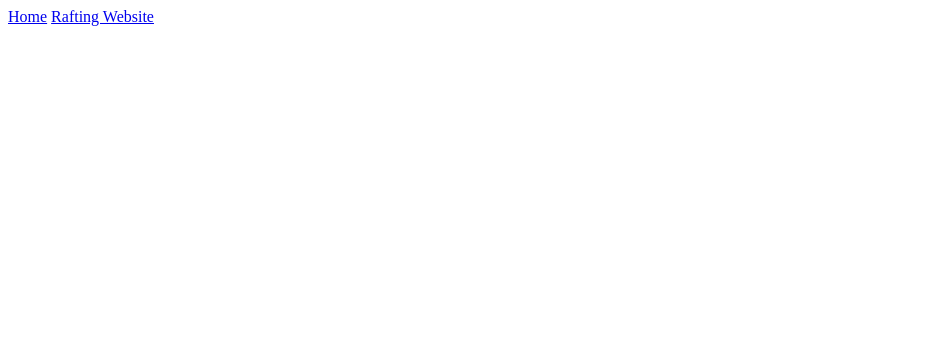
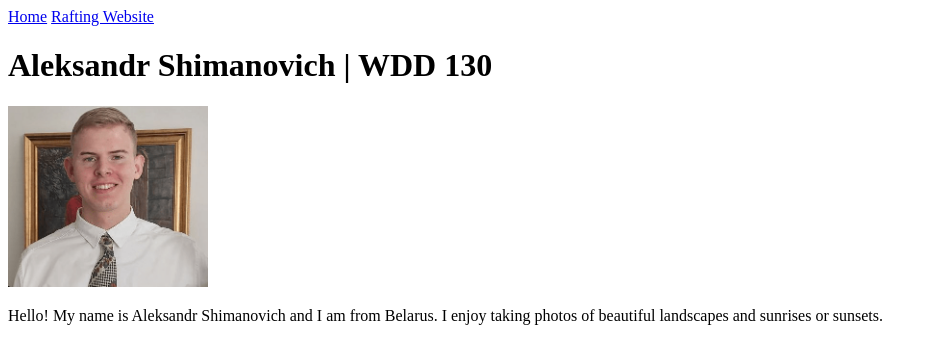
Before and after one commit to AstonMartinDB9/wdd130, a plain HTML site: page index.html in a window 1280 px wide. Shown: the whole page, without its empty margins (0-934 px from the left). Drawn offline with Linux system fonts and the light colour scheme.

Commit message:
profile and main

```diff
--- a/index.html
+++ b/index.html
@@ -12,7 +12,11 @@
             <a href="wwr">Rafting Website</a>
         </nav>
     </header>
-    <main></main>
+    <main>
+        <h1>Aleksandr Shimanovich | WDD 130</h1>
+        <img src="images/profile.png" alt="Hello my name is Aleksandr Shimanovich" width="200">
+        <p>Hello! My name is Aleksandr Shimanovich and I am from Belarus. I enjoy taking photos of beautiful landscapes and sunrises or sunsets.</p>
+    </main>
     <footer></footer>
 </body>
 </html>
```
Also changed, not shown: images/profile.png (added).
